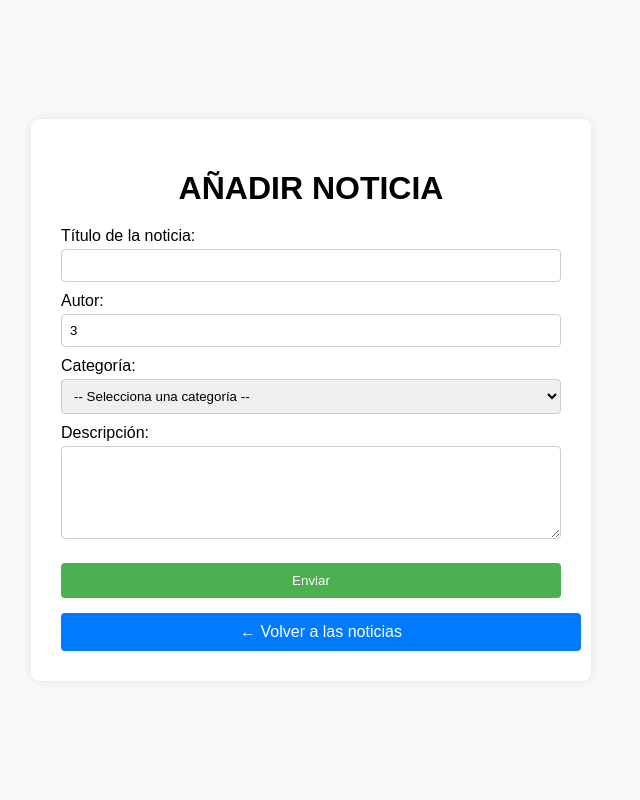
After one commit to SharmarAndrey/BBDD, a PHP site: page /anadir_noticia.php in a window 1280 px wide. The commit adds this page. Shown: the whole page, without its empty margins (329-969 px from the left). Run offline with PHP 8.4, Linux system fonts and the light colour scheme.

Commit message:
Add notisia to BBDD mySQL

```diff
--- /dev/null
+++ b/notocias/anadir_noticia.php
@@ -0,0 +1,188 @@
+<?php
+require_once "conexion.php";
+
+$tituloErr = $user_idErr = $categoriaErr = $descripcionErr = $insertaErr = "";
+$titulo = $user_id = $categoria = $descripcion = $insertaSuccess = "";
+$otra = "";
+
+if ($_SERVER['REQUEST_METHOD'] === 'POST') {
+
+    if (empty($_POST["titulo"])) {
+        $tituloErr = "Tienes que introducir un nombre";
+    } else {
+        $titulo = test_input($_POST["titulo"]);
+    }
+
+    if (empty($_POST["user_id"])) {
+        $user_idErr = "Tienes que introducir un user_id";
+    } else {
+        $user_id = test_input($_POST["user_id"]);
+    }
+
+    if (empty($_POST["categoria"])) {
+        $categoriaErr = "Tienes que introducir una categoría";
+    } else {
+        $categoria = test_input($_POST["categoria"]);
+    }
+
+    if (empty($_POST["descripcion"])) {
+        $descripcionErr = "Tienes que introducir algún texto";
+    } else {
+        $descripcion = test_input($_POST["descripcion"]);
+    }
+
+
+    if (empty($tituloErr) && empty($user_idErr) && empty($categoriaErr) && empty($descripcionErr)) {
+        try {
+            $stmt = $pdo->prepare(
+                "INSERT INTO noticias (titulo, descripcion, categoria, user_id) VALUES (?, ?, ?, ?)"
+            );
+            $stmt->execute([$titulo, $descripcion, $categoria, $user_id]);
+            $insertaSuccess = "✅ Noticia insertada con éxito";
+            $otra = "OTRA";
+            $titulo = $user_id = $categoria = $descripcion = "";
+        } catch (Exception $e) {
+            $insertaErr = "❌ No se ha podido ingresar la noticia: " . $e->getMessage();
+        }
+    }
+}
+
+function test_input($data)
+{
+    return htmlspecialchars(stripslashes(trim($data)));
+}
+?>
+
+<!DOCTYPE html>
+<html lang="es">
+<head>
+    <meta charset="UTF-8">
+    <title>Añadir noticia</title>
+    <style>
+        body {
+            font-family: Arial, sans-serif;
+            display: flex;
+            justify-content: center;
+            align-items: center;
+            background: #f9f9f9;
+            min-height: 100vh;
+            margin: 0;
+        }
+
+        #main {
+            background: white;
+            padding: 30px;
+            border-radius: 8px;
+            box-shadow: 0 0 10px rgba(0,0,0,0.1);
+            width: 100%;
+            max-width: 500px;
+        }
+
+        h1 {
+            text-align: center;
+            margin-bottom: 20px;
+        }
+
+        label {
+            display: block;
+            margin-top: 10px;
+        }
+
+        input[type="text"],
+        input[type="number"],
+        textarea,
+        select {
+            width: 100%;
+            padding: 8px;
+            margin-top: 4px;
+            border: 1px solid #ccc;
+            border-radius: 4px;
+            box-sizing: border-box;
+        }
+
+        .error {
+            color: darkred;
+            font-size: 13px;
+            margin-top: 3px;
+            display: block;
+        }
+
+        .success {
+            color: green;
+            text-align: center;
+        }
+
+        input[type="submit"] {
+            background-color: #4CAF50;
+            color: white;
+            margin-top: 20px;
+            padding: 10px;
+            width: 100%;
+            border: none;
+            border-radius: 4px;
+            cursor: pointer;
+        }
+
+        a.button {
+            display: inline-block;
+            margin-top: 15px;
+            text-align: center;
+            width: 100%;
+            padding: 10px;
+            background-color: #007bff;
+            color: white;
+            border-radius: 4px;
+            text-decoration: none;
+        }
+
+        a.button:hover {
+            background-color: #0056b3;
+        }
+    </style>
+</head>
+<body>
+
+<div id="main">
+    <h1 class="success"><?= $insertaSuccess ?></h1>
+    <h1 class="error"><?= $insertaErr ?></h1>
+    <h1>AÑADIR <?= $otra ?> NOTICIA</h1>
+
+    <form action="anadir_noticia.php" method="POST">
+
+        <label for="titulo">Título de la noticia:</label>
+        <input type="text" name="titulo" id="titulo" value="<?= htmlspecialchars($titulo) ?>">
+        <?php if (!empty($tituloErr)): ?>
+            <span class="error">* <?= $tituloErr ?></span>
+        <?php endif; ?>
+
+        <label for="user_id">Autor:</label>
+        <input type="number" name="user_id" id="user_id" value="3" readonly>
+        <?php if (!empty($user_idErr)): ?>
+            <span class="error">* <?= $user_idErr ?></span>
+        <?php endif; ?>
+
+        <label for="categoria">Categoría:</label>
+        <select name="categoria" id="categoria">
+            <option value="">-- Selecciona una categoría --</option>
+            <option value="Noticias" <?= $categoria == "Noticias" ? 'selected' : '' ?>>Noticias</option>
+            <option value="Curiosidades" <?= $categoria == "Curiosidades" ? 'selected' : '' ?>>Curiosidades</option>
+            <option value="Deportes" <?= $categoria == "Deportes" ? 'selected' : '' ?>>Deportes</option>
+        </select>
+        <?php if (!empty($categoriaErr)): ?>
+            <span class="error">* <?= $categoriaErr ?></span>
+        <?php endif; ?>
+
+        <label for="descripcion">Descripción:</label>
+        <textarea name="descripcion" id="descripcion" rows="5"><?= htmlspecialchars($descripcion) ?></textarea>
+        <?php if (!empty($descripcionErr)): ?>
+            <span class="error">* <?= $descripcionErr ?></span>
+        <?php endif; ?>
+
+        <input type="submit" value="Enviar">
+    </form>
+
+    <a href="index.php" class="button">← Volver a las noticias</a>
+</div>
+
+</body>
+</html>
--- a/notocias/index.php
+++ b/notocias/index.php
@@ -34,12 +34,15 @@ $noticias = $stmt->fetchAll(PDO::FETCH_ASSOC);
    </style>
 </head>
 <body>
+	<a href="anadir_noticia.php" style="padding:10px 15px; background:#4CAF50; color:white; border-radius:5px; text-decoration:none;">➕ Añadir Noticia</a>
+
    <h1>Últimas noticias</h1>
    <?php foreach ($noticias as $noticia): ?>
        <div class="noticia">
            <h2><?= htmlspecialchars($noticia['titulo']) ?></h2>
            <small>Categoría: <?= htmlspecialchars($noticia['categoria']) ?> | Fecha: <?= $noticia['fecha'] ?></small><br>
            <a href="noticia.php?id=<?= $noticia['id'] ?>">Ver más</a>
+		       <a href="eliminar_noticia.php?id=<?= $noticia['id'] ?>" onclick="return confirm('¿Estás seguro de que quieres eliminar esta noticia?');" style="color:red; margin-left:10px;">🗑 Eliminar</a>
        </div>
    <?php endforeach; ?>
 </body>
```
Also changed, not shown: notocias/eliminar_noticia.php (added, +13 -0 lines).
